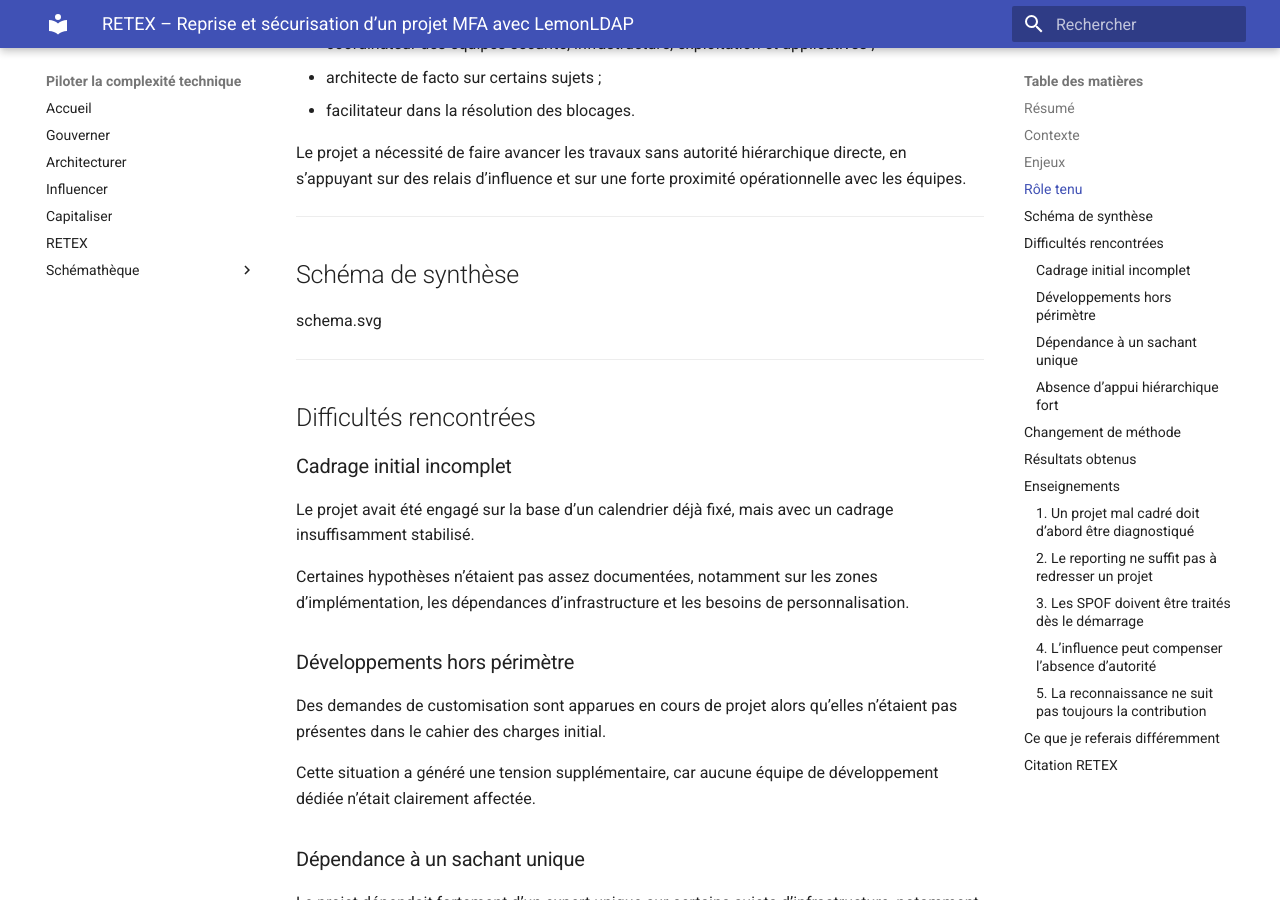
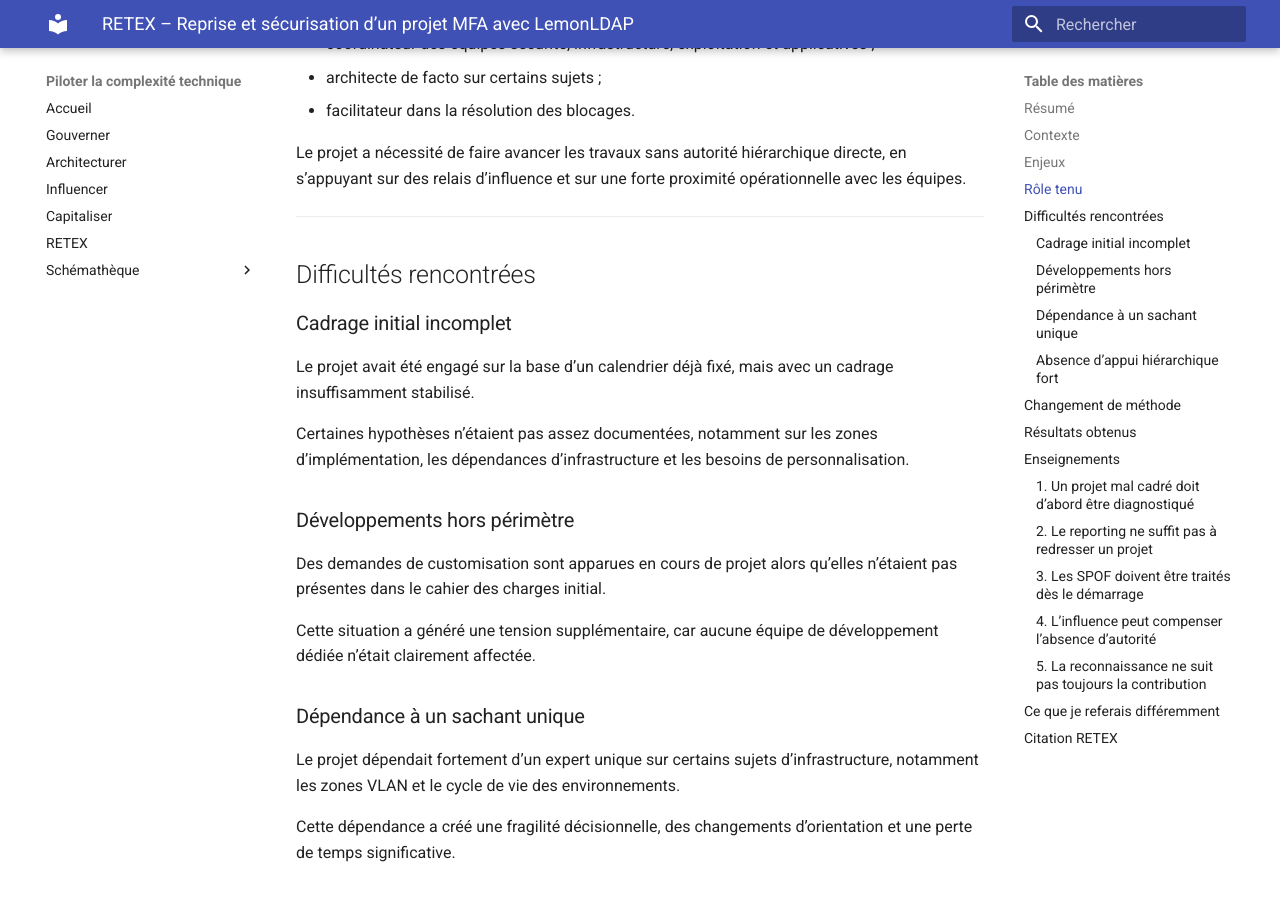
Before and after one commit to Francois-Gay-33/portail-public, an MkDocs documentation site: the page built from docs/retex/securite/iam/mfa-lemonldap/index.md, in a window 1280 px wide and 900 px high, scrolled down 1475 px. Built offline with MkDocs 1.6.1 and Material for MkDocs 9.7.7, drawn with Linux system fonts in a browser that asks for light colours.

Commit message:
Update index.md

```diff
--- a/docs/retex/securite/iam/mfa-lemonldap/index.md
+++ b/docs/retex/securite/iam/mfa-lemonldap/index.md
@@ -53,11 +53,6 @@ Le projet a nécessité de faire avancer les travaux sans autorité hiérarchiqu
 
 ---
 
-## Schéma de synthèse
-
-schema.svg
-
----
 
 ## Difficultés rencontrées
 
```
